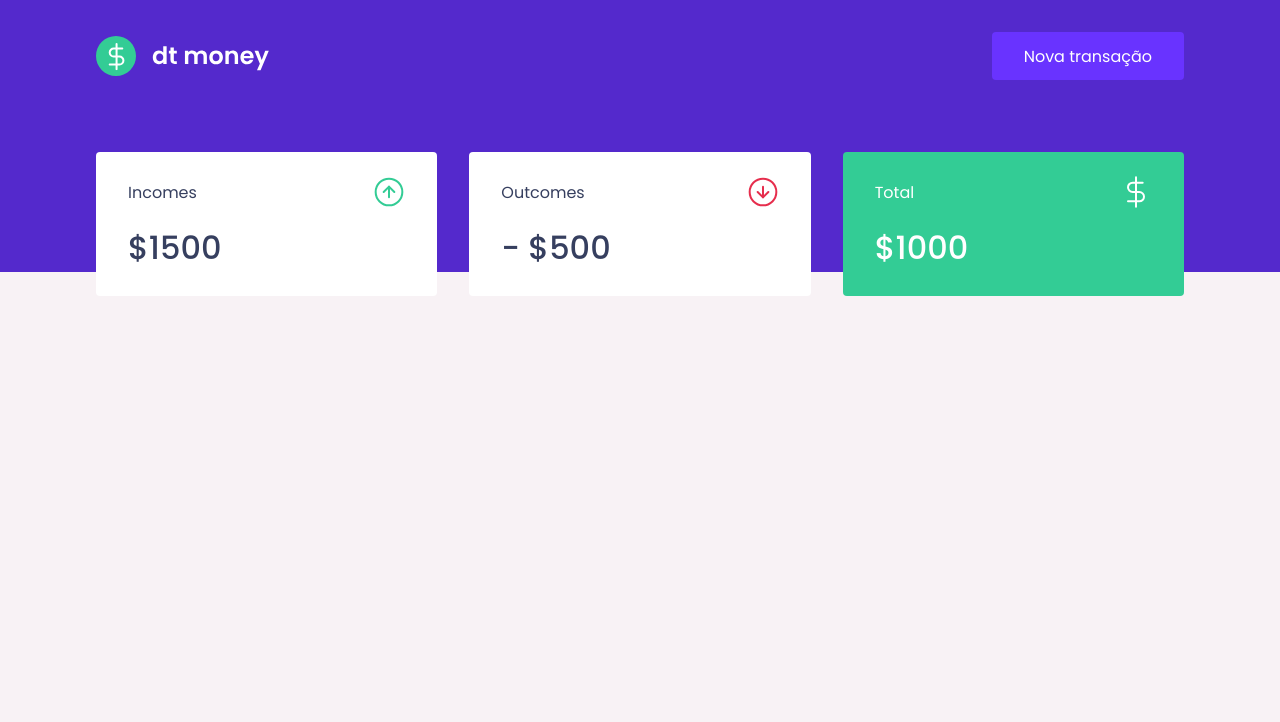
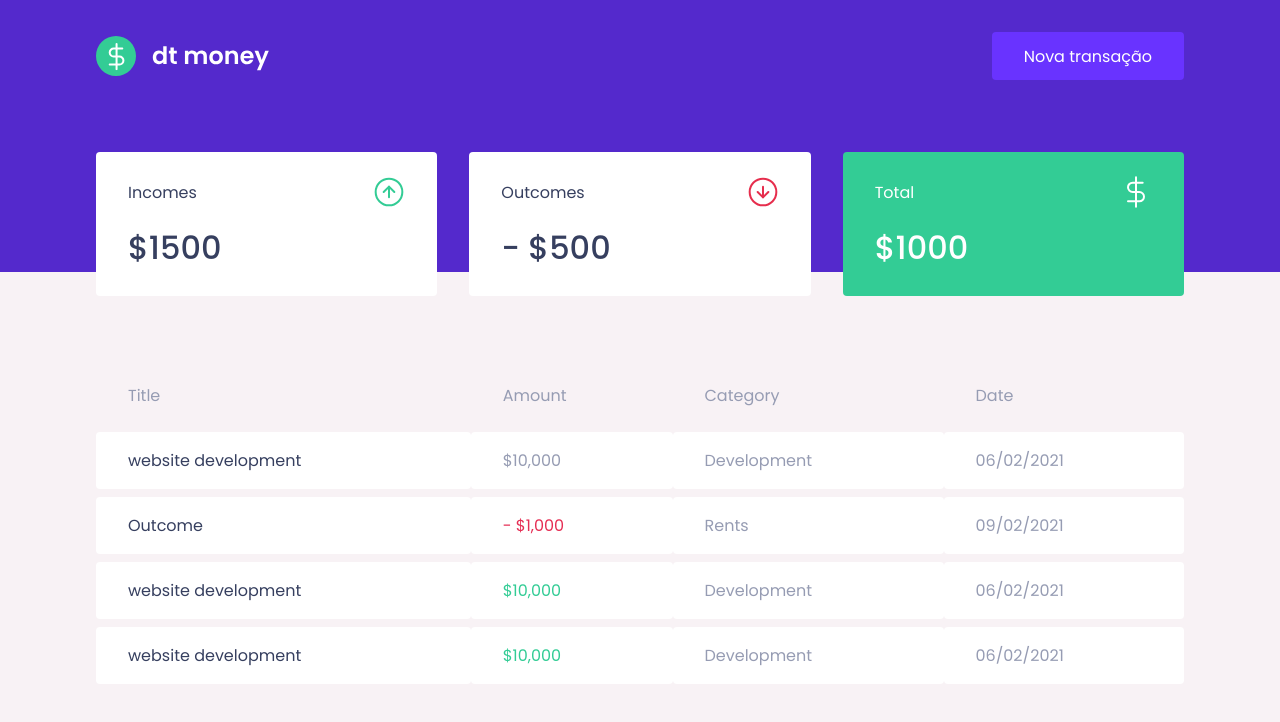
Before and after one commit to marshalneves/devmoney, a React (Create React App) app: page / in a window 1280 px wide. Shown: the top 722 px of the page. Built offline with nearby package versions, Linux system fonts and the light colour scheme.

Commit message:
Creating component TransactionTable

```diff
--- a/src/components/Dashboard/index.tsx
+++ b/src/components/Dashboard/index.tsx
@@ -1,10 +1,12 @@
 import { Summary } from '../Summary';
+import { TransactionTable } from '../TransactionTable';
 import * as S from './styles';
 
 export function Dashboard() {
     return (
         <S.Container>
             <Summary/>
+            <TransactionTable/>
         </S.Container>
     )
 }
--- /dev/null
+++ b/src/components/TransactionTable/index.tsx
@@ -0,0 +1,46 @@
+import * as S from './styles';
+
+export function TransactionTable() {
+    return (
+        <S.Container>
+            <table>
+                <thead>
+                    <tr>
+                        <th>Title</th>
+                        <th>Amount</th>
+                        <th>Category</th>
+                        <th>Date</th>
+                    </tr>
+                </thead>
+
+                <tbody>
+                    <tr>
+                        <td>website development</td>
+                        <td>$10,000</td>
+                        <td>Development</td>
+                        <td>06/02/2021</td>
+                    </tr>
+                    <tr>
+                        <td>Outcome</td>
+                        <td className="withdraw">- $1,000</td>
+                        <td>Rents</td>
+                        <td>09/02/2021</td>
+                    </tr>
+                    <tr>
+                        <td>website development</td>
+                        <td className="deposit">$10,000</td>
+                        <td>Development</td>
+                        <td>06/02/2021</td>
+                    </tr>
+                    <tr>
+                        <td>website development</td>
+                        <td className="deposit">$10,000</td>
+                        <td>Development</td>
+                        <td>06/02/2021</td>
+                    </tr>
+
+                </tbody>
+            </table>
+        </S.Container>
+    );
+}
--- /dev/null
+++ b/src/components/TransactionTable/styles.ts
@@ -0,0 +1,41 @@
+import styled from 'styled-components';
+
+export const Container = styled.div`
+    margin-top: 4rem;
+
+    table {
+        width: 100%;
+        border-spacing: 0 0.5rem;
+
+        th {
+            color: var(--text-body);
+            font-weight: 400;
+            padding: 1rem 2rem;
+            text-align: left;
+            line-height: 1.5rem;
+        }
+
+        td {
+            padding: 1rem 2rem;
+            border: 0;
+            background-color: var(--shape);
+            color: var(--text-body);
+            border-radius: 0.25rem;
+
+            &:first-child {
+                color: var(--text-title);
+            }
+
+            &.deposit {
+                color: var(--green);
+            }
+
+            &.withdraw {
+                color: var(--red);
+            }
+
+        }
+
+
+    }
+`
```
